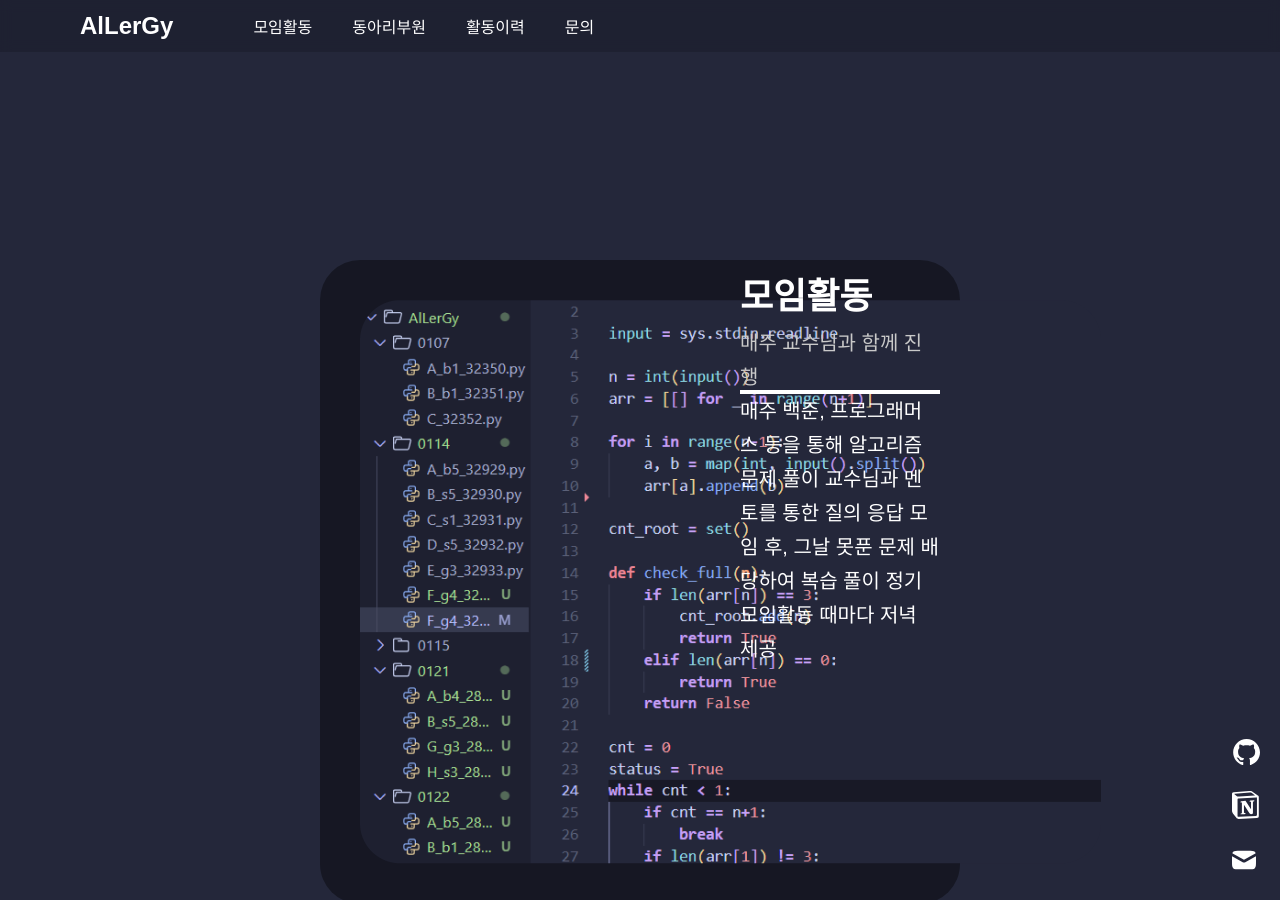
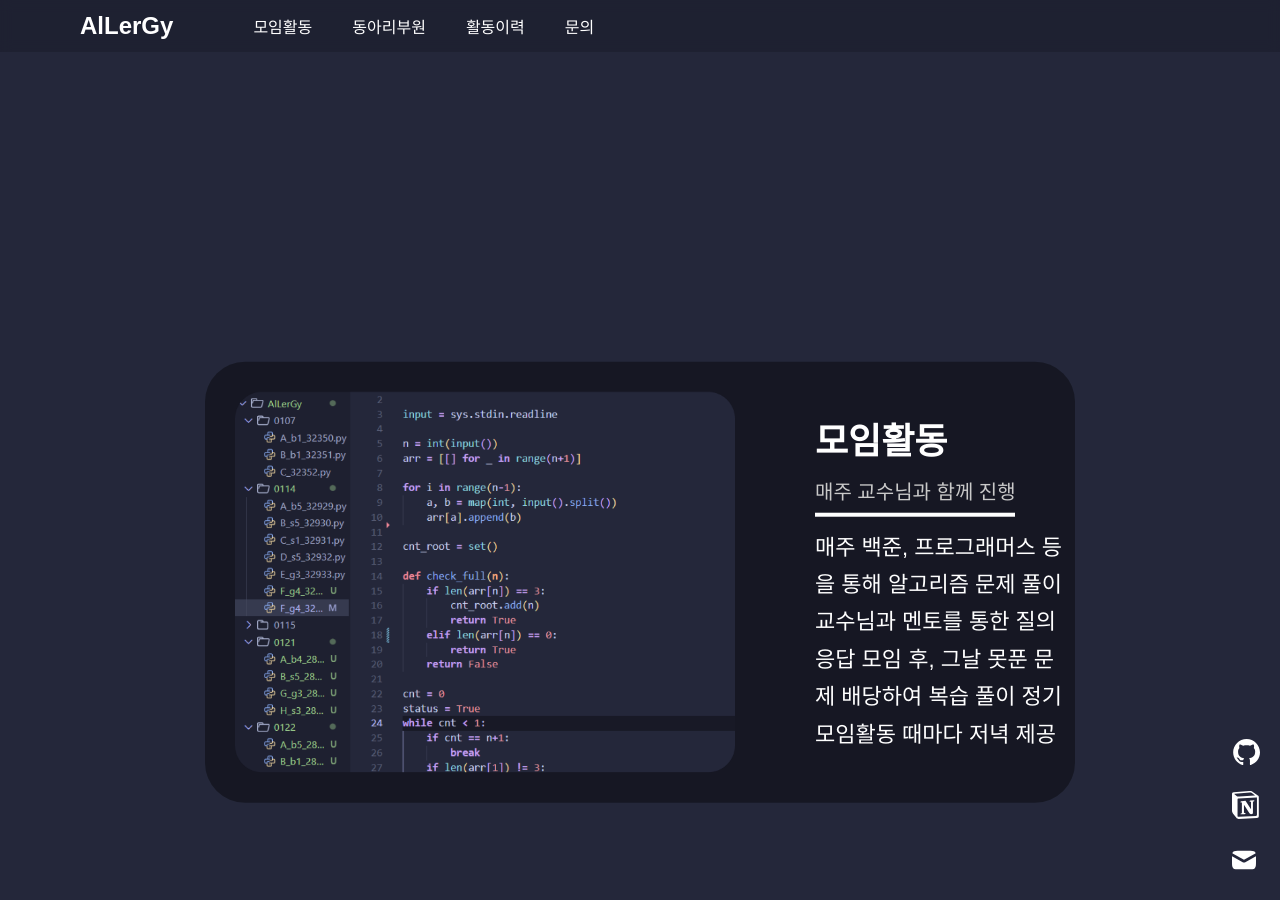
Before and after one commit to AlLerGy-KNU/AlLerGy-KNU.github.io, a Jekyll site: the page html/index.html, which Jekyll copies as it is, in a window 1280 px wide and 900 px high, scrolled down 1668 px. Built offline with Jekyll 4.4.1, drawn with Linux system fonts in a browser that asks for light colours.

Commit message:
Refactor layout styles for improved responsiveness and add new SVG graphic for history section

```diff
--- a/html/index.html
+++ b/html/index.html
@@ -8,7 +8,8 @@
     html, body {
       margin: 0;
       padding: 0;
-      height: 100%;
+      width: 100%;
+      min-height: 100%;
       scroll-behavior: smooth;
       font-family: Arial, sans-serif;
       background: #24273A;
@@ -27,6 +28,7 @@
         font-size: 5rem;
         text-align: center;
         z-index: 1;
+        width: 100%;
     }
 
     #hero::before {
@@ -356,7 +358,7 @@
     left: 50%;
     translate: -50% -50%;
 
-    padding: 20px;
+    padding: 10px;
     top: 50%;
     }
     .activity-box-title {
@@ -390,19 +392,27 @@
     border-color: #ffffff;
     border-width: 4px 0 0 0;
     flex-shrink: 0;
-    width: 100%;
+    width: 80%;
     height: 0px;
     position: relative;
     }
-    .activity-box-context {
+    .activity-box-txt-box {
+      display: flex;
+    flex-direction: column;
+    gap: 12px;
+    align-items: flex-start;
+    justify-content: flex-start;
+    position: relative;
+    min-width: 250px;
+    }
+    .activity-box-context{
       color: #ffffff;
     text-align: left;
     font-family: "Inter-Regular", sans-serif;
-    font-size: 20px;
+    font-size: 22px;
     line-height: 170%;
     font-weight: 400;
     position: relative;
-    align-self: stretch;
     }
     .activity-box-image {
       padding: 20px;
@@ -412,7 +422,7 @@
     align-items: flex-start;
     justify-content: flex-start;
     flex-shrink: 0;
-    width: 300px;
+    width: 500px;
     position: relative;
     }
   </style>
@@ -420,10 +430,10 @@
     <div class="activity-box">
       <div class="activity-box-image">
         <!-- <img src="./img/image-20.png" alt="algorithm" style="width: 300px; height: 300px;"> -->
-        <img src="./img/image-20.png" alt="algorithm">
+        <img src="./img/image-20.png" alt="algorithm" style="width: 500px">
 
       </div>
-      <div class="activity-box-context">
+      <div class="activity-box-txt-box">
         <div class="activity-box-title">
           <div class="activity-box-title1">
             모임활동
@@ -444,7 +454,15 @@
     </div>
   </section>
   <section id="members" class="page-section">동아리부원 페이지</section>
-  <section id="history" class="page-section">활동이력 페이지</section>
+
+  <section id="history" class="page-section">
+    <div>
+      <div>활동이력력</div>
+      <div></div>
+      <div></div>
+    </div>
+  </section>
+
   <section id="contact" class="page-section" style="height: 70%; min-height: 70vh;">
     <div class ="contact-box">
         <div class="contact-text">
```
Also changed, not shown: html/data/members.txt (added), html/img/history.svg (added).
